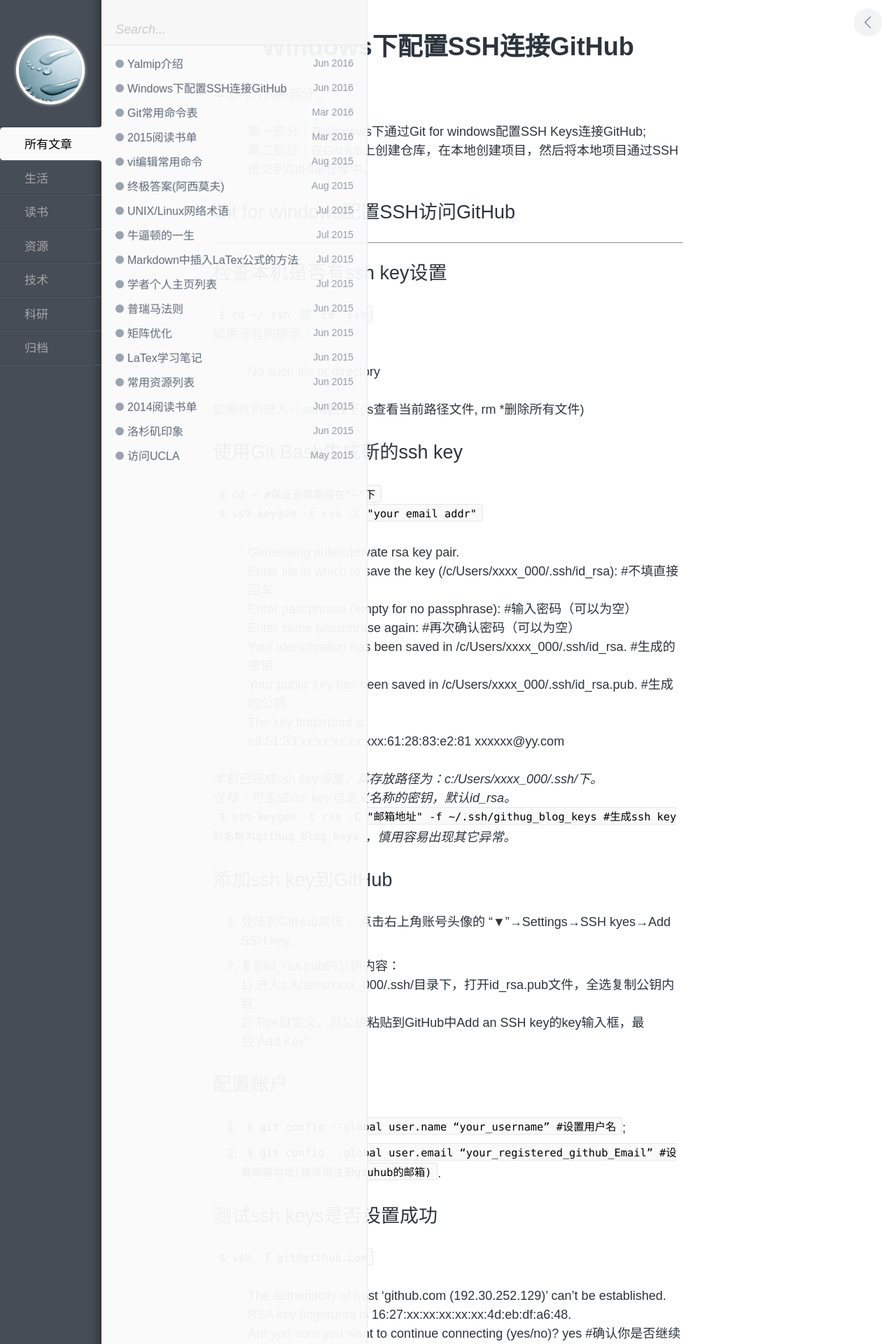
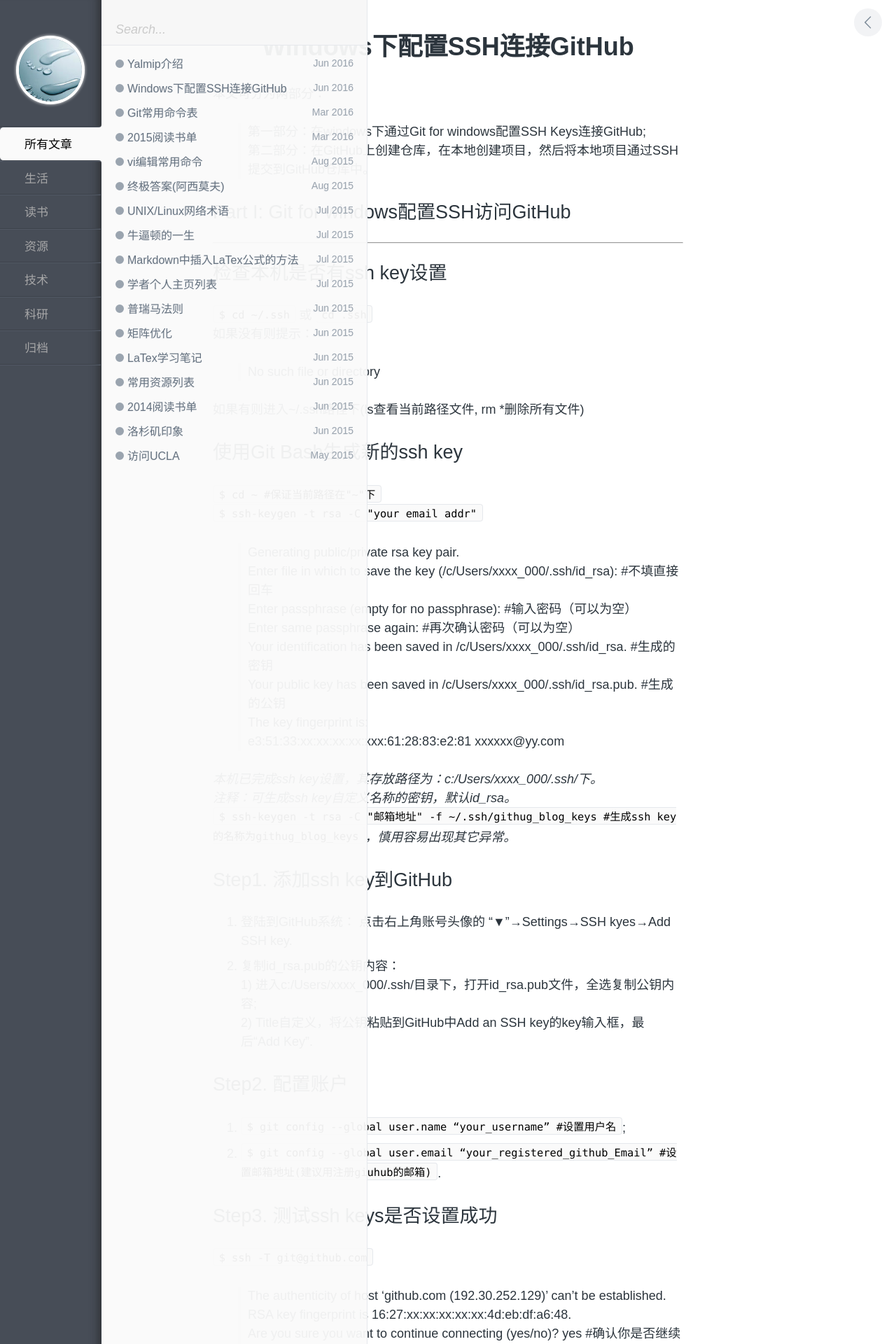
Before and after one commit to polyHong/polyHong.github.io, a Jekyll site: the page built from _posts/tech/2016-06-09-windows-ssh-github.md, in a window 1280 px wide. Shown: the top 1920 px of the page at 70% size. Built offline with Jekyll 4.4.1, drawn with Linux system fonts in a browser that asks for light colours; Markdown is read by kramdown in place of the engine named in the settings; some of the changed text lies outside the part shown.

Commit message:
add ssh-connect-github

```diff
--- a/_posts/tech/2016-06-09-windows-ssh-github.md
+++ b/_posts/tech/2016-06-09-windows-ssh-github.md
@@ -11,7 +11,7 @@
 >第一部分：在windows下通过Git for windows配置SSH Keys连接GitHub;
 >第二部分：在GitHub上创建仓库，在本地创建项目，然后将本地项目通过SSH提交到GitHub仓库中。
 
-# Git for windows配置SSH访问GitHub
+# Part I: Git for windows配置SSH访问GitHub
 ***
 ## 检查本机是否有ssh key设置
 `$ cd ~/.ssh` 或 `cd .ssh`
@@ -36,17 +36,17 @@
 注释：可生成ssh key自定义名称的密钥，默认id_rsa。
 `$ ssh-keygen -t rsa -C "邮箱地址" -f ~/.ssh/githug_blog_keys #生成ssh key的名称为githug_blog_keys`，慎用容易出现其它异常。*
 
-## 添加ssh key到GitHub
+## Step1. 添加ssh key到GitHub
 1. 登陆到GitHub系统： 点击右上角账号头像的 "▼"→Settings→SSH kyes→Add SSH key.
 2. 复制id_rsa.pub的公钥内容：
 	1) 进入c:/Users/xxxx_000/.ssh/目录下，打开id_rsa.pub文件，全选复制公钥内容;
 	2) Title自定义，将公钥粘贴到GitHub中Add an SSH key的key输入框，最后“Add Key”.
 
-## 配置账户
+## Step2. 配置账户
 1. `$ git config --global user.name “your_username”  #设置用户名`;
 2. `$ git config --global user.email “your_registered_github_Email”  #设置邮箱地址(建议用注册giuhub的邮箱)`.
 
-## 测试ssh keys是否设置成功
+## Step3. 测试ssh keys是否设置成功
 `$ ssh -T git@github.com`
 > The authenticity of host 'github.com (192.30.252.129)' can't be established.
 > RSA key fingerprint is 16:27:xx:xx:xx:xx:xx:4d:eb:df:a6:48.
@@ -56,13 +56,13 @@
 > **Hi xxx! You've successfully authenticated, but GitHub does not provide shell access. #出现词句话，说明设置成功。**
 
 
-# 将本地项目通过SSH push到GitHub
+# Part II: 将本地项目通过SSH push到GitHub
 ***
-## 在github上创建一个示例仓库， 如：test ssh key
+## Step1. 在github上创建一个示例仓库， 如：test ssh key
 
-## 复制test ssh key的ssh路径
+## Step2. 复制test ssh key的ssh路径
 
-## 本地创建项目
+## Step3. 本地创建项目
 ### (1) 创建目录
 `$ mkdir test`
 `$ cd test`
```
Also changed, not shown: other parts of _posts/tech/2016-06-09-windows-ssh-github.md (+1 -1 lines).
